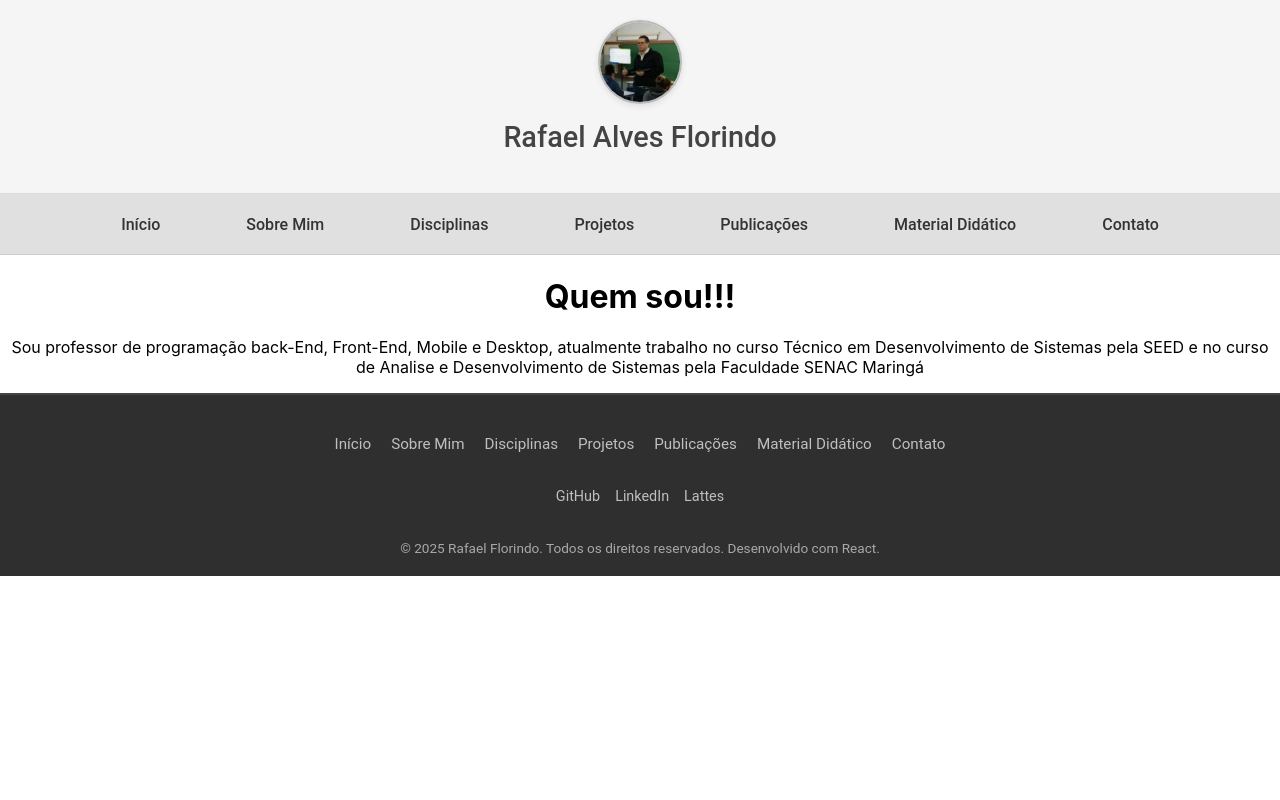
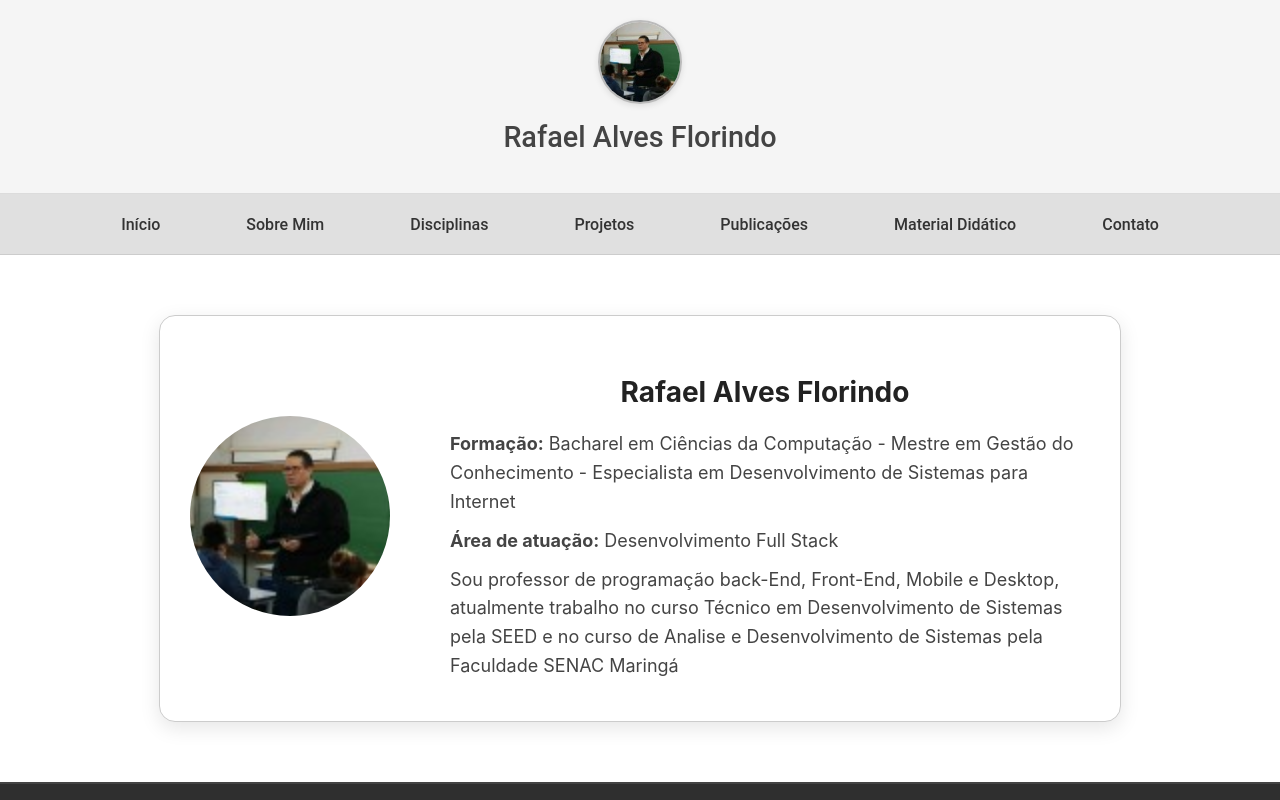
Before and after one commit to rafaelflorindo/projetopessoal, a React (Create React App) app: page /sobre-mim in a window 1280 px wide. Shown: the top 800 px of the page. Built offline with nearby package versions, Linux system fonts and the light colour scheme.

Commit message:
Add files via upload

```diff
--- a/src/Pages/About/index.js
+++ b/src/Pages/About/index.js
@@ -1,17 +1,23 @@
-import './style.css'
-const About = () =>{
+import React from 'react';
+import './style.css';
+import perfil from './perfilRafael.jpg'
 
-    return (
-        <div className='container'>
-            <h1 className='title'>Quem sou!!!</h1>
-            <p className='descricao'>Sou professor de programação back-End,
-                Front-End, Mobile e Desktop, atualmente trabalho no curso Técnico
-                em Desenvolvimento de Sistemas pela SEED e no curso de
-                 Analise e Desenvolvimento de Sistemas pela Faculdade SENAC Maringá
-            </p>
-        </div>
+const SobreMim = () => {
+  return (
+    <div className="sobre-mim-container">
+      <div className="sobre-mim-imagem">
+        <img src={perfil} alt="Minha foto" />
+      </div>
+      <div className="sobre-mim-texto">
+        <h2>Rafael Alves Florindo</h2>
+        <p><strong>Formação:</strong> Bacharel em Ciências da Computação - Mestre em Gestão do Conhecimento - Especialista em Desenvolvimento de Sistemas para Internet</p>
+        <p><strong>Área de atuação:</strong> Desenvolvimento Full Stack</p>
+        <p>
+          Sou professor de programação back-End, Front-End, Mobile e Desktop, atualmente trabalho no curso Técnico em Desenvolvimento de Sistemas pela SEED e no curso de Analise e Desenvolvimento de Sistemas pela Faculdade SENAC Maringá
+        </p>
+      </div>
+    </div>
+  );
+};
 
-    );
-}
-
-export default About
+export default SobreMim;
--- a/src/Pages/About/style.css
+++ b/src/Pages/About/style.css
@@ -0,0 +1,59 @@
+.sobre-mim-container {
+    max-width: 900px;
+    margin: 60px auto;
+    padding: 30px;
+    display: flex;
+    flex-direction: column;
+    gap: 30px;
+    border: 1px solid #ccc;
+    border-radius: 16px;
+    box-shadow: 0 6px 20px rgba(0, 0, 0, 0.1);
+    background-color: #fff;
+  }
+
+  .sobre-mim-imagem img {
+    width: 200px;
+    height: 200px;
+    border-radius: 50%;
+    object-fit: cover;
+    margin: 0 auto;
+  }
+
+  .sobre-mim-texto {
+    text-align: center;
+    font-size: 1.2em;
+    line-height: 1.6;
+    padding: 0 10px;
+  }
+
+  .sobre-mim-texto h2 {
+    margin-bottom: 16px;
+    font-size: 28px;
+    font-weight: bold;
+    color: #222;
+  }
+
+  .sobre-mim-texto p {
+    margin: 10px 0;
+    font-size: 18px;
+    color: #444;
+  }
+
+  /* Responsivo */
+  @media (min-width: 768px) {
+    .sobre-mim-container {
+      flex-direction: row;
+      align-items: center;
+      text-align: left;
+    }
+
+    .sobre-mim-texto {
+      flex: 1;
+      padding-left: 30px;
+      text-align: left;
+    }
+
+    .sobre-mim-imagem {
+      flex-shrink: 0;
+    }
+  }
```
Also changed, not shown: src/Pages/About/perfilRafael.jpg (added).
